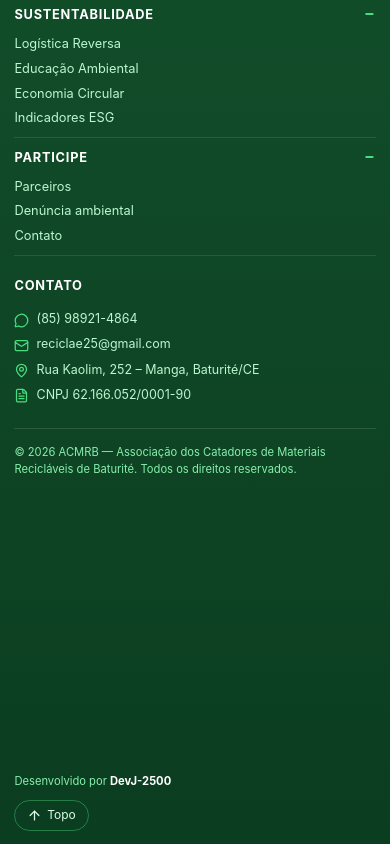
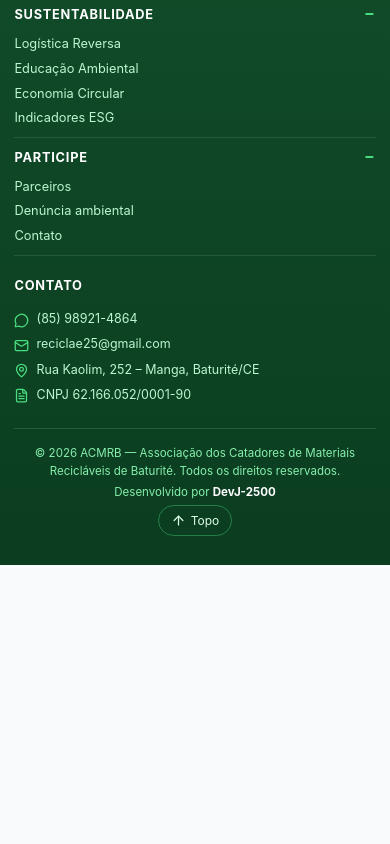
Before and after one commit to joota2500/acmrb-platform, a Next.js app: page /noticias in a window 390 px wide. Shown: the part 1237-2081 px from the top of the page. After the commit the page ends 1802 px from the top, so only its background shows below. Built offline with nearby package versions, Linux system fonts and the light colour scheme; no server answers; the database is empty.

Commit message:
fix(footer): remove espaço exagerado e centraliza rodapé no celular

```diff
--- a/src/styles/footer.css
+++ b/src/styles/footer.css
@@ -185,3 +185,22 @@ a.footer__contact-item:hover,
   .footer * { transition: none !important; }
   .footer__social a:hover { transform: none; }
 }
+
+/* Correção: no celular/tablet o flex-basis de 320px virava ALTURA em coluna,
+ * criando um espaço enorme entre o copyright e o "Desenvolvido por". */
+@media (max-width: 768px) {
+  .footer__bottom {
+    flex-direction: column;
+    align-items: center;
+    justify-content: center;
+    text-align: center;
+    gap: 0.35rem;
+    padding-top: 1rem;
+    padding-bottom: 1rem;
+  }
+  .footer__copyright { flex: 0 0 auto; line-height: 1.5; max-width: 34rem; }
+  .footer__dev { flex: 0 0 auto; }
+}
+@media (max-width: 480px) {
+  .footer__bottom { font-size: 0.72rem; gap: 0.25rem; }
+}
```
